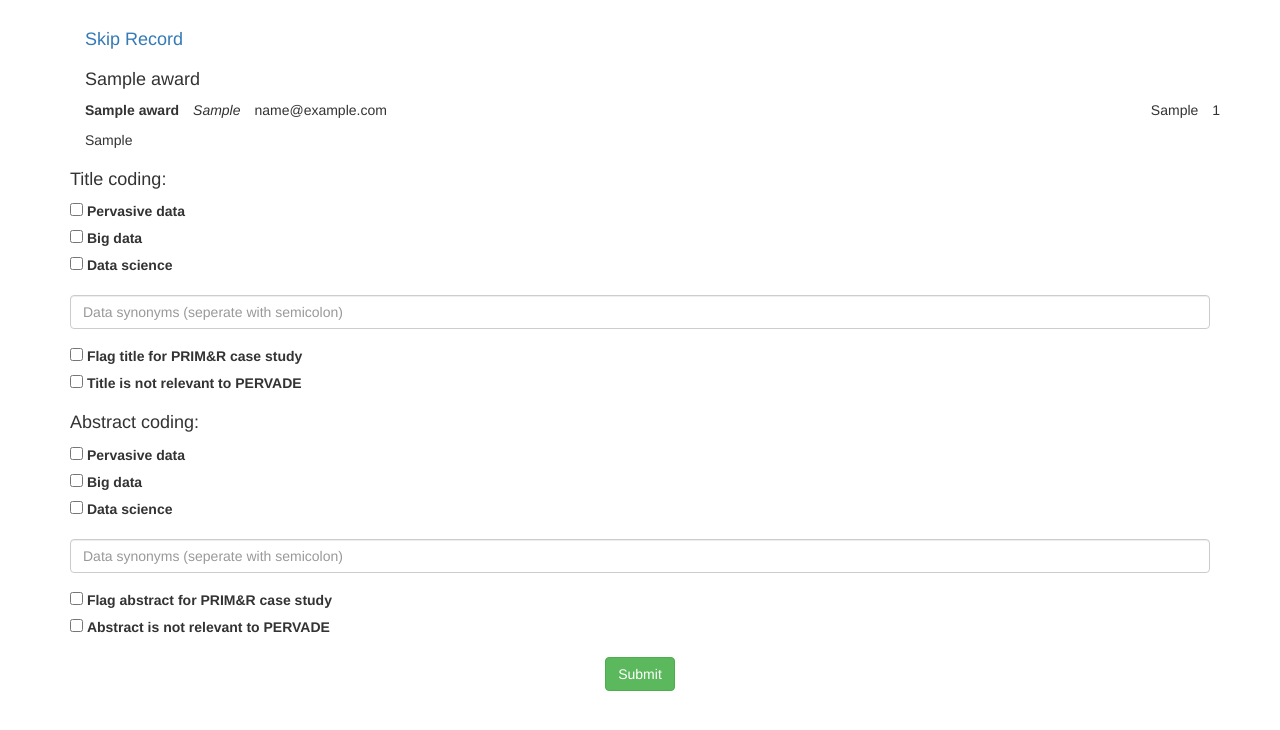
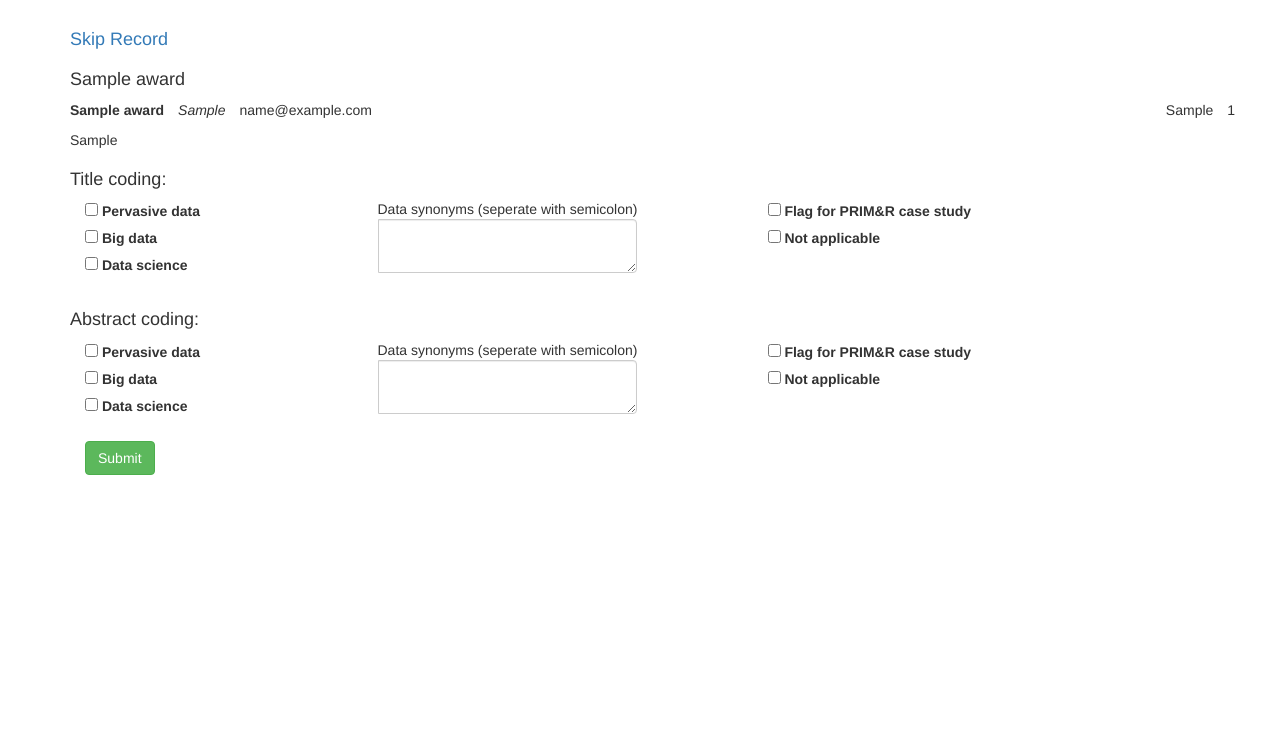
Before and after one commit to eddiechapman/pervade-coding, a Flask app: page /code_award/1 in a window 1280 px wide. Shown: the part 52-782 px from the top of the page. Run offline with Flask 2, Linux system fonts and the light colour scheme; a user stored in the database is signed in; tables that the repository leaves empty hold one stand-in row (values such as "Sample post"); some libraries are stand-ins or nearby versions.

Commit message:
Rearranged frontend display of award info and coding form

```diff
--- a/app/templates/_award.html
+++ b/app/templates/_award.html
@@ -1,17 +1,19 @@
 
 <div class="container">
     <div class="row">
-        <div class="col-md-12">
-            <h4><a href="{{ url_for('skip_award', award_id=award.id) }}">Skip Record</a></h4>
-        </div>
+        <h4><a href="{{ url_for('skip_award', award_id=award.id) }}">Skip Record</a></h4>
     </div>
+</div>
+
+<div class="container">
     <div class="row">
-        <div class="col-md-12">
-            <h4>{{ award.title }}</h4>
-        </div>
+        <h4>{{ award.title }}</h4>
     </div>
+</div>
+
+<div class="container">
     <div class="row">
-        <div class="col-md-8">
+        <div class="col-md">
             <div class="pull-left">
                 <ul class="list-inline">
                     <li><strong>{{ award.pi_name }}</strong></li>
@@ -20,7 +22,7 @@
                 </ul>
             </div>
         </div>
-         <div class="col-md-4">
+         <div class="col-md">
             <div class="pull-right">
                 <ul class="list-inline">
                     <li>{{ award.program }}</li>
@@ -29,9 +31,10 @@
             </div>
         </div>
     </div>
+</div>
+
+<div class="container">
     <div class="row">
-        <div class="col-md-12">
-            <p>{{ award.abstract|safe }}</p>
-        </div>
+        <p class="text-justify">{{ award.abstract|safe }}</p>
     </div>
 </div>
--- a/app/templates/_code.html
+++ b/app/templates/_code.html
@@ -1,87 +1,96 @@
 <form action="" method="post" role="form">
     {{ form.csrf }}
-    <div class="form-row">
-        <div class="form-group">
+
+    <div class="container">
+        <div class="row">
             <h4>Title coding:</h4>
-            <div class="col">
-                <div class="form-group">
+        </div>
+    </div>
+
+    <div class="container">
+        <div class="row">
+            <div class="col-sm-3">
                 <div class="form-check">
-                        <input type="checkbox" class="form-check-input" type="checkbox" id="title_pervasive_data" name="title_pervasive_data" placeholder="">
+                    <input class="form-check-input" type="checkbox" id="title_pervasive_data" name="title_pervasive_data">
                     <label class="form-check-label" for="title_pervasive_data">Pervasive data</label>
                 </div>
                 <div class="form-check">
-                        <input type="checkbox" class="form-check-input" type="checkbox" id="title_big_data" name="title_big_data" placeholder="">
+                    <input class="form-check-input" type="checkbox" id="title_big_data" name="title_big_data">
                     <label class="form-check-label" for="title_big_data">Big data</label>
                 </div>
                 <div class="form-check">
-                        <input type="checkbox" class="form-check-input" type="checkbox" id="title_data_science" name="title_data_science" placeholder="">
+                    <input class="form-check-input" type="checkbox" id="title_data_science" name="title_data_science">
                     <label class="form-check-label" for="title_data_science">Data science</label>
                 </div>
             </div>
+            <div class="col-sm-4">
+                <div class="input-group">
+                    <div class="input-group-prepend">
+                        <span class="input-group-text">Data synonyms (seperate with semicolon)</span>
                     </div>
-            <div class="col">
-                <div class="form-group">
-                <input type="text" class="form-control" id="title_data_synonyms" name="title_data_synonyms" placeholder="Data synonyms (seperate with semicolon)">
+                    <textarea class="form-control" id="title_data_synonyms" name="title_data_synonyms"></textarea>
                 </div>
             </div>
-            <div class="col">
-                <div group="form-group">
-                    <div class="form-check">
-                        <input type="checkbox" class="form-check-input" type="checkbox" id="title_case_study" name="title_case_study" placeholder="">
-                        <label for="title_case_study">Flag title for PRIM&R case study</label>
+             <div class="col-sm-5">
+                <div class="form-check form-check-inline">
+                    <input class="form-check-input" type="checkbox" id="title_case_study" name="title_case_study" placeholder="">
+                    <label class="form-check-label" for="title_case_study">Flag for PRIM&R case study</label>
                 </div>
-                    <div class="form-check">
-                        <input type="checkbox" class="form-check-input" type="checkbox" id="title_not_relevant" name="title_not_relevant" placeholder="">
-                        <label class="form-check-label" for="title_not_relevant">Title is not relevant to PERVADE</label>
+                <div class="form-check form-check-inline">
+                    <input class="form-check-input" type="checkbox" id="title_not_relevant" name="title_not_relevant" placeholder="">
+                    <label class="form-check-label" for="title_not_relevant">Not applicable</label>
                 </div>
             </div>
         </div>
     </div>
+
+    <br>
+    <div class="container">
+        <div class="row">
+            <h4>Abstract coding:</h4>
         </div>
-    <div class="form-row">
-        <div class="form-group">
-            <h4>Abstract coding:</h4>
-            <div class="col">
-                <div class="form-group">
-                    <div class="form-check">
-                        <input type="checkbox" class="form-check-input" type="checkbox" id="abstract_pervasive_data" name="abstract_pervasive_data" placeholder="">
+    </div>
+
+    <div class="container">
+        <div class="row">
+            <div class="col-sm-3">
+                <div class="form-check form-check-inline">
+                    <input class="form-check-input" type="checkbox" id="abstract_pervasive_data" name="abstract_pervasive_data" placeholder="">
                     <label class="form-check-label" for="abstract_pervasive_data">Pervasive data</label>
                 </div>
-                    <div class="form-check">
-                        <input type="checkbox" class="form-check-input" type="checkbox" id="abstract_big_data" name="abstract_big_data" placeholder="">
+                <div class="form-check form-check-inline">
+                    <input class="form-check-input" type="checkbox" id="abstract_big_data" name="abstract_big_data" placeholder="">
                     <label class="form-check-label" for="abstract_big_data">Big data</label>
                 </div>
-                    <div class="form-check">
-                        <input type="checkbox" class="form-check-input" type="checkbox" id="abstract_data_science" name="abstract_data_science" placeholder="">
+                <div class="form-check form-check-inline">
+                    <input class="form-check-input" type="checkbox" id="abstract_data_science" name="abstract_data_science" placeholder="">
                     <label class="form-check-label" for="abstract_data_science">Data science</label>
                 </div>
             </div>
+            <div class="col-sm-4">
+                <div class="input-group">
+                    <div class="input-group-prepend">
+                        <span class="input-group-text">Data synonyms (seperate with semicolon)</span>
                     </div>
-            <div class="col">
-                <div class="form-group">
-                    <input type="text" class="form-control" id="abstract_data_synonyms" name="abstract_data_synonyms" placeholder="Data synonyms (seperate with semicolon)">
+                    <textarea class="form-control" id="abstract_data_synonyms" name="abstract_data_synonyms"></textarea>
                 </div>
             </div>
-            <div class="col">
-                <div class="form-group">
-                    <div class="form-check">
-                        <input type="checkbox" class="form-check-input" type="checkbox" id="abstract_case_study" name="abstract_case_study" placeholder="">
-                        <label class="form-check-label" for="abstract_case_study">Flag abstract for PRIM&R case study</label>
+        <div class="col-sm-5">
+            <div class="form-check form-check-inline">
+                <input class="form-check-input" type="checkbox" id="abstract_case_study" name="abstract_case_study" placeholder="">
+                <label class="form-check-label" for="abstract_case_study">Flag for PRIM&R case study</label>
             </div>
-                    <div class="form-check">
-                        <input type="checkbox" class="form-check-input" type="checkbox" id="abstract_not_relevant" name="abstract_not_relevant" placeholder="">
-                        <label class="form-check-label" for="abstract_not_relevant">Abstract is not relevant to PERVADE</label>
+            <div class="form-check form-check-inline">
+                <input class="form-check-input" type="checkbox" id="abstract_not_relevant" name="abstract_not_relevant" placeholder="">
+                <label class="form-check-label" for="abstract_not_relevant">Not applicable</label>
             </div>
         </div>
     </div>
-        </div>
-    <div class="form-row">
-        <div class="form-group">
-            <div class="col">
-                <center>
+    <br>
+    <div class="container">
+        <div class="row">
             <button type="submit" class="btn btn-success">Submit</button>
-                </center>
         </div>
     </div>
-    </div>
+
 </form>
```
Also changed, not shown: app.db. Lines whose indentation alone changed are shown as unchanged.
